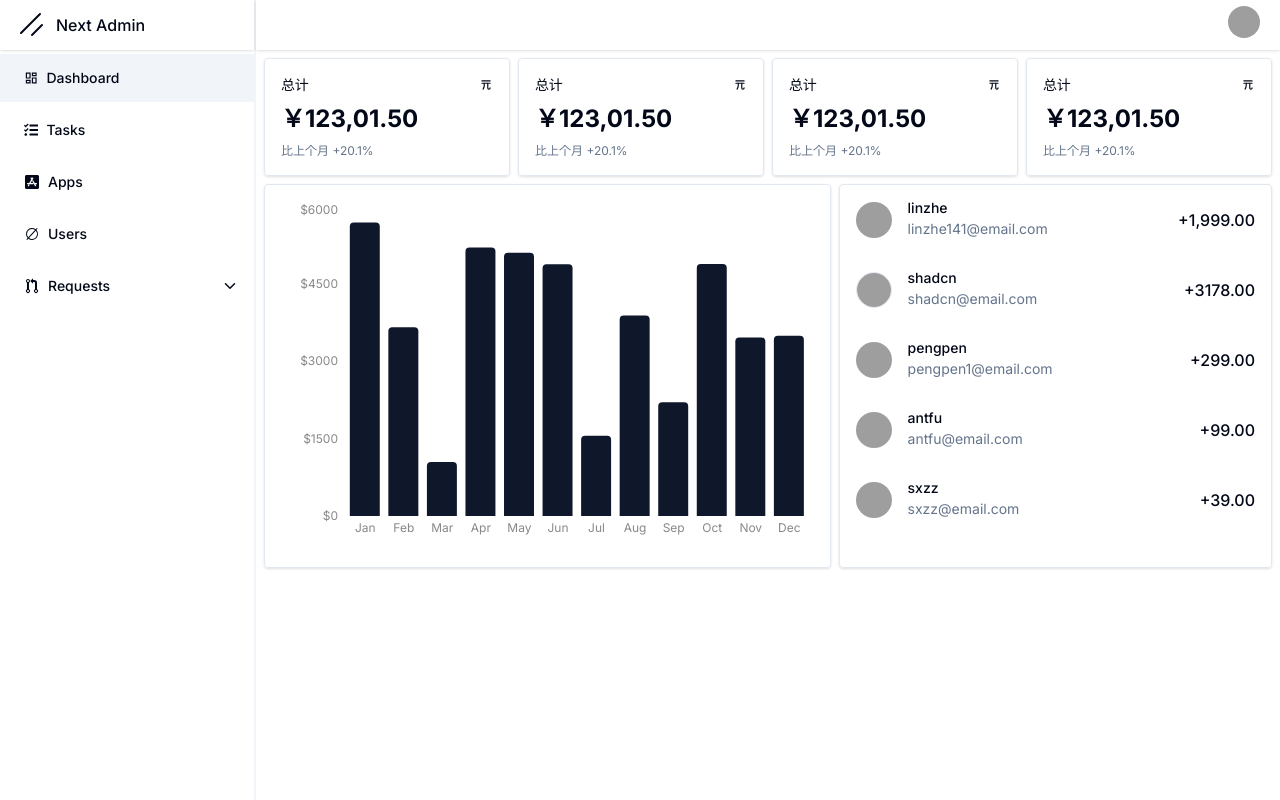
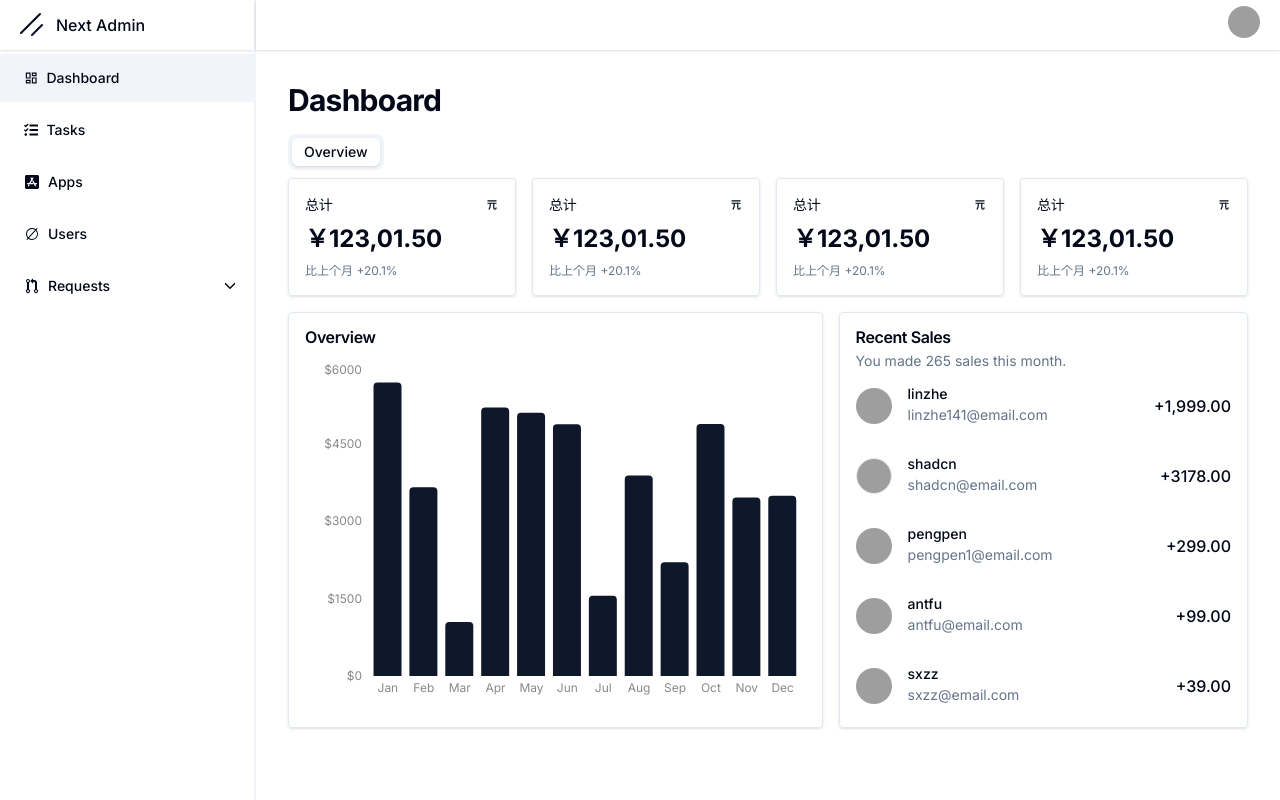
Before and after one commit to linzhe141/next-admin, a Next.js app: page /dashboard in a window 1280 px wide. Built offline with nearby package versions, Linux system fonts and the light colour scheme; grey boxes are pictures that could not be loaded.

Commit message:
feat: dashboard add `overview` tabs

```diff
--- a/app/(pages)/dashboard/page.tsx
+++ b/app/(pages)/dashboard/page.tsx
@@ -1,6 +1,8 @@
 import { TbCurrencyRenminbi } from 'react-icons/tb'
 import { Overview } from './components/Overview'
 import { RecentList } from './components/Recent-list'
+import { Tabs, TabsContent, TabsList, TabsTrigger } from '@/components/ui/tabs'
+
 export default function Dashboard() {
   const summaryData = [
     { title: '总计', value: '￥123,01.50' },
@@ -10,7 +12,13 @@
   ]
   return (
     <div>
-      <div className='flex gap-2'>
+      <h2 className='mb-4 text-3xl font-bold tracking-tight'>Dashboard</h2>
+      <Tabs defaultValue='Overview' className='w-full'>
+        <TabsList>
+          <TabsTrigger value='Overview'>Overview</TabsTrigger>
+        </TabsList>
+        <TabsContent value='Overview'>
+          <div className='flex gap-4'>
             {summaryData.map((i) => (
               <div
                 className='flex flex-1 flex-col justify-between rounded border p-4 shadow'
@@ -23,18 +31,35 @@
                   <TbCurrencyRenminbi />
                 </div>
                 <div className='my-2 text-2xl font-bold'>{i.value}</div>
-            <div className='text-xs text-muted-foreground'>比上个月 +20.1%</div>
+                <div className='text-xs text-muted-foreground'>
+                  比上个月 +20.1%
+                </div>
               </div>
             ))}
           </div>
-      <div className='mt-2 flex gap-2'>
+          <div className='mt-4 flex gap-4'>
             <div className='flex-[4] rounded border p-4 shadow'>
+              <div className='mb-4 flex flex-col space-y-1.5'>
+                <h3 className='font-semibold leading-none tracking-tight'>
+                  Overview
+                </h3>
+              </div>
               <Overview />
             </div>
             <div className='flex-[3] rounded border p-4 shadow'>
+              <div className='mb-4 flex flex-col space-y-1.5'>
+                <h3 className='font-semibold leading-none tracking-tight'>
+                  Recent Sales
+                </h3>
+                <p className='text-sm text-muted-foreground'>
+                  You made 265 sales this month.
+                </p>
+              </div>
               <RecentList />
             </div>
           </div>
+        </TabsContent>
+      </Tabs>
     </div>
   )
 }
--- a/app/(pages)/layout.tsx
+++ b/app/(pages)/layout.tsx
@@ -108,7 +108,7 @@
             </DropdownMenu>
           </div>
         </div>
-        <div className='p-2'>{children}</div>
+        <div className='p-8'>{children}</div>
       </div>
     </div>
   )
--- /dev/null
+++ b/components/ui/tabs.tsx
@@ -0,0 +1,55 @@
+"use client"
+
+import * as React from "react"
+import * as TabsPrimitive from "@radix-ui/react-tabs"
+
+import { cn } from "@/lib/utils"
+
+const Tabs = TabsPrimitive.Root
+
+const TabsList = React.forwardRef<
+  React.ElementRef<typeof TabsPrimitive.List>,
+  React.ComponentPropsWithoutRef<typeof TabsPrimitive.List>
+>(({ className, ...props }, ref) => (
+  <TabsPrimitive.List
+    ref={ref}
+    className={cn(
+      "inline-flex h-9 items-center justify-center rounded-lg bg-muted p-1 text-muted-foreground",
+      className
+    )}
+    {...props}
+  />
+))
+TabsList.displayName = TabsPrimitive.List.displayName
+
+const TabsTrigger = React.forwardRef<
+  React.ElementRef<typeof TabsPrimitive.Trigger>,
+  React.ComponentPropsWithoutRef<typeof TabsPrimitive.Trigger>
+>(({ className, ...props }, ref) => (
+  <TabsPrimitive.Trigger
+    ref={ref}
+    className={cn(
+      "inline-flex items-center justify-center whitespace-nowrap rounded-md px-3 py-1 text-sm font-medium ring-offset-background transition-all focus-visible:outline-none focus-visible:ring-2 focus-visible:ring-ring focus-visible:ring-offset-2 disabled:pointer-events-none disabled:opacity-50 data-[state=active]:bg-background data-[state=active]:text-foreground data-[state=active]:shadow",
+      className
+    )}
+    {...props}
+  />
+))
+TabsTrigger.displayName = TabsPrimitive.Trigger.displayName
+
+const TabsContent = React.forwardRef<
+  React.ElementRef<typeof TabsPrimitive.Content>,
+  React.ComponentPropsWithoutRef<typeof TabsPrimitive.Content>
+>(({ className, ...props }, ref) => (
+  <TabsPrimitive.Content
+    ref={ref}
+    className={cn(
+      "mt-2 ring-offset-background focus-visible:outline-none focus-visible:ring-2 focus-visible:ring-ring focus-visible:ring-offset-2",
+      className
+    )}
+    {...props}
+  />
+))
+TabsContent.displayName = TabsPrimitive.Content.displayName
+
+export { Tabs, TabsList, TabsTrigger, TabsContent }
--- a/package.json
+++ b/package.json
@@ -16,6 +16,7 @@
     "@radix-ui/react-label": "^2.0.2",
     "@radix-ui/react-scroll-area": "^1.0.5",
     "@radix-ui/react-slot": "^1.0.2",
+    "@radix-ui/react-tabs": "^1.0.4",
     "class-variance-authority": "^0.7.0",
     "clsx": "^2.1.1",
     "lucide-react": "^0.390.0",
```
Also changed, not shown: 1 other file (tests, documents, lock files or other folders). Lines whose indentation alone changed are shown as unchanged.
